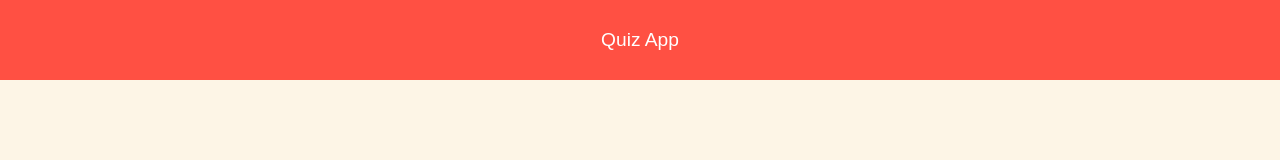
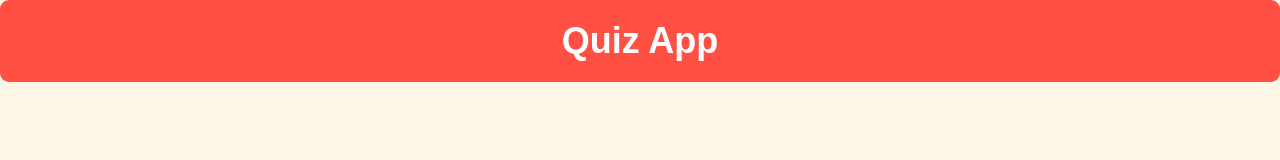
Before and after one commit to czintel/quiz-app, a website built with Vite: page src/index.html in a window 1280 px wide. Built offline with nearby package versions, Linux system fonts and the light colour scheme.

Commit message:
updated app-header css

```diff
--- a/src/styles/app-header/app-header.css
+++ b/src/styles/app-header/app-header.css
@@ -2,10 +2,12 @@
   background: var(--color-primary);
   color: var(--color-white);
   padding: 12px;
+  border-radius: 0.5em;
 }
 
 .app-header__heading {
-  font-weight: 400;
-  font-size: 1.2rem;
+  font-weight: 700;
+  font-size: 2em;
   text-align: center;
+  margin: 0;
 }
```
Also changed, not shown: src/styles/app-header/app-header.html (+1 -1 lines).
